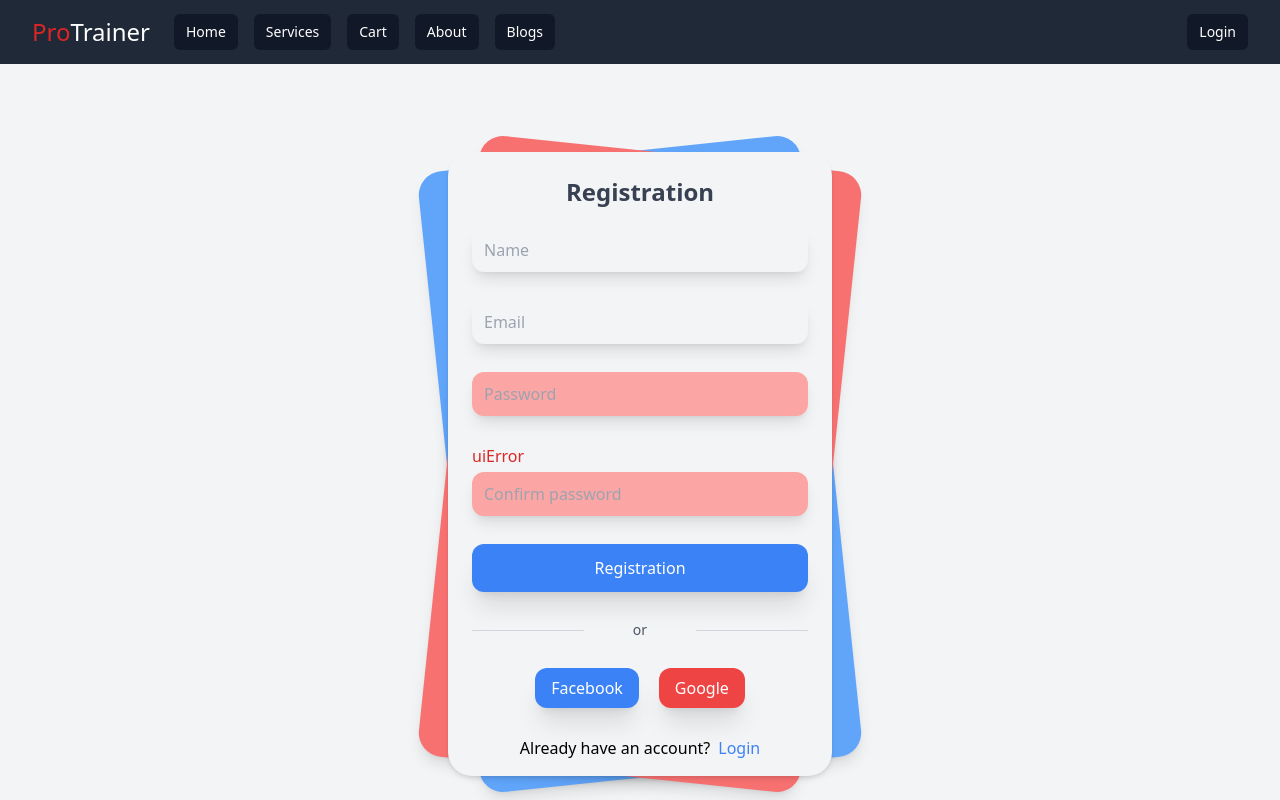
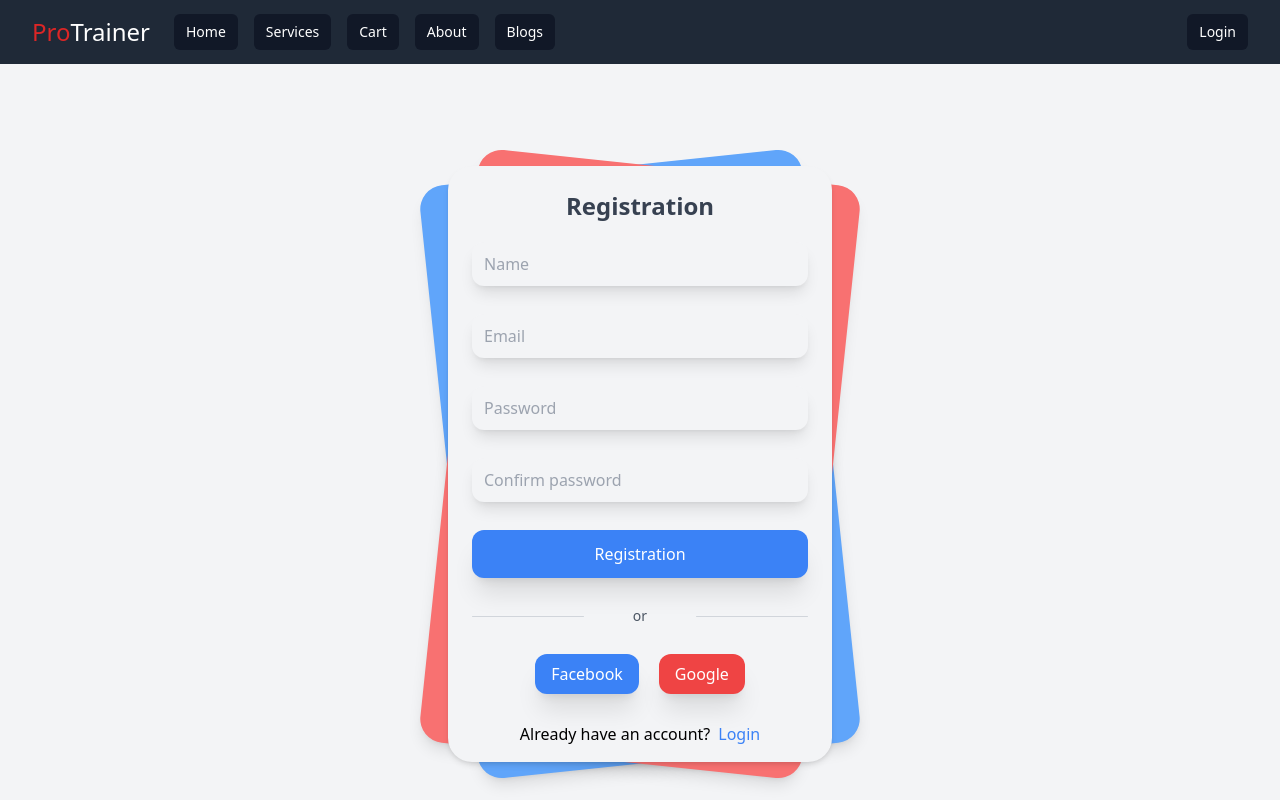
Before and after one commit to srdo96/pro-trainer, a React (Create React App) app: page /signup in a window 1280 px wide. Shown: the top 800 px of the page. Built offline with nearby package versions, Linux system fonts and the light colour scheme.

Commit message:
add toster and error msg in signup

```diff
--- a/src/components/Signup/Signup.js
+++ b/src/components/Signup/Signup.js
@@ -16,13 +16,14 @@ const Signup = () => {
     const pass = e.target.pass.value;
     const confirmPass = e.target.confirmPass.value;
 
-    // if (pass !== confirmPass) {
-    //   setUiError("Password does")
-    //   return;
-    // }
-
+    if (pass !== confirmPass) {
+      setUiError("Two passwords does not match,");
+      return;
+    }
+    setUiError("");
     await createUserWithEmailAndPassword(email, pass);
-    console.log(error);
+    toast("Registration complete");
+    console.log(user);
   };
   return (
     <div className="relative min-h-screen flex flex-col sm:justify-center items-center bg-gray-100 ">
@@ -58,7 +59,7 @@ const Signup = () => {
             </div>
 
             <div className="mt-7">
-              {true ? (
+              {uiError ? (
                 <input
                   type="password"
                   placeholder="Password"
@@ -79,8 +80,8 @@ const Signup = () => {
 
             <div className="mt-7">
               {/* <p>{error}</p> */}
-              <p className="text-red-600">uiError</p>
-              {true ? (
+              <p className="text-red-600">{uiError}</p>
+              {uiError ? (
                 <input
                   type="password"
                   placeholder="Confirm password"
@@ -120,7 +121,7 @@ const Signup = () => {
                   </svg>
                 </div>
               )}
-
+              {error && <p className="text-red-500">{error.message}</p>}
               <button
                 type="submit"
                 className="bg-blue-500 w-full py-3 rounded-xl text-white shadow-xl hover:shadow-inner focus:outline-none transition duration-500 ease-in-out  transform hover:-translate-x hover:scale-105"
```
